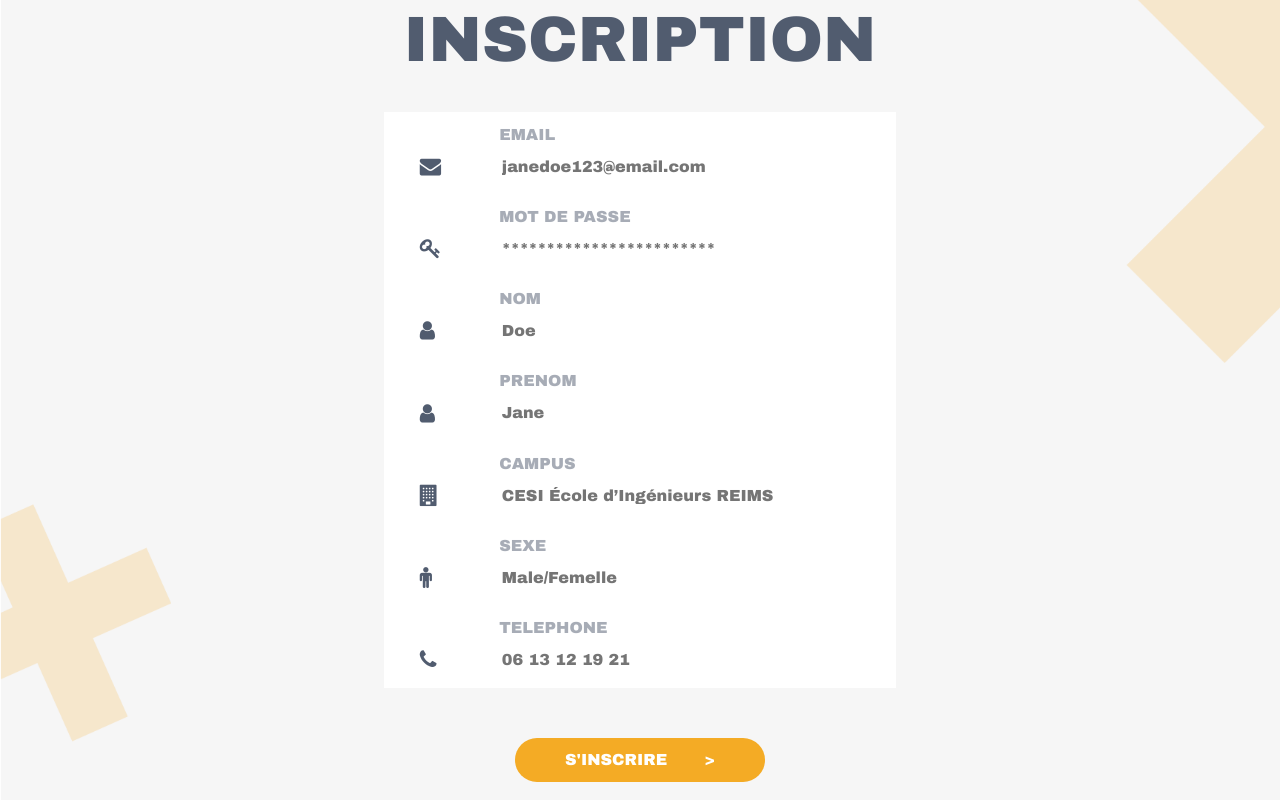
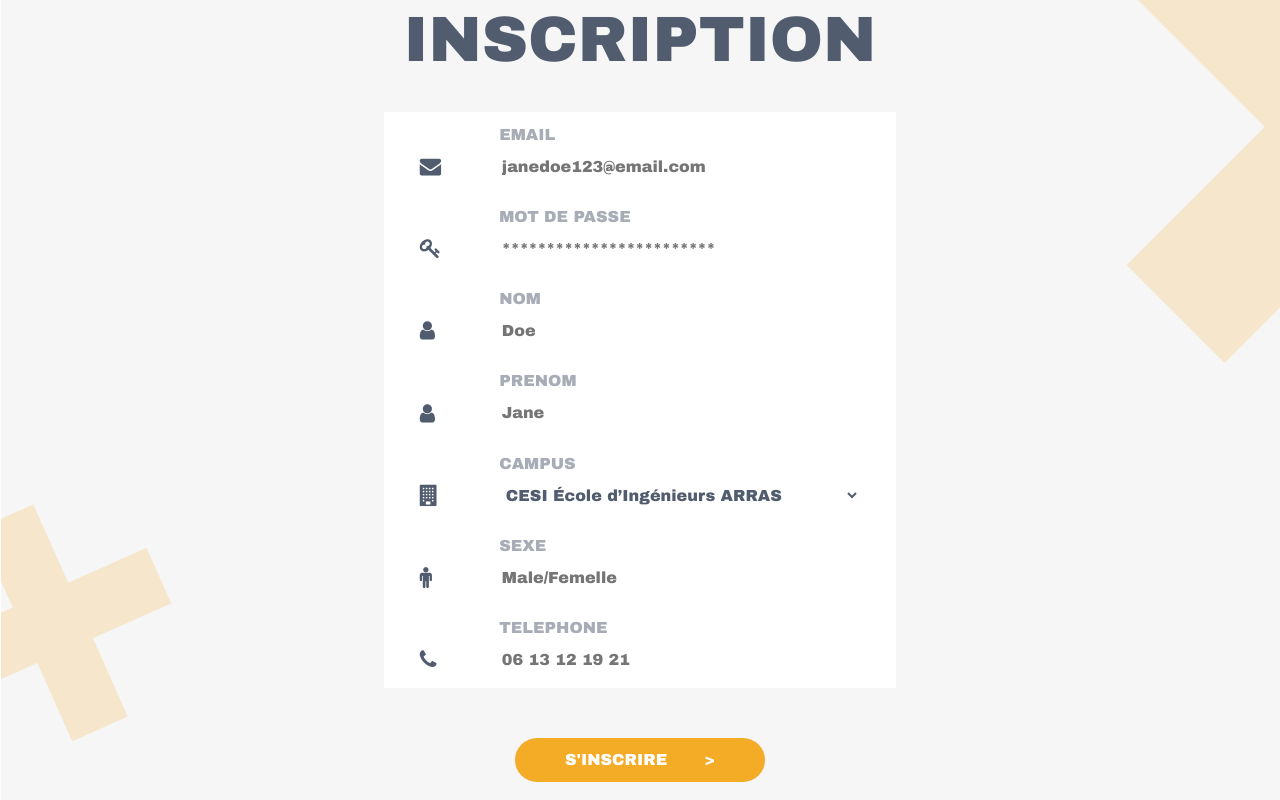
Before and after one commit to AHIsma/ProjetWeb, a PHP site: page /inscription.php in a window 1280 px wide. Run offline with PHP 8.4, Linux system fonts and the light colour scheme.

Commit message:
Changement de l'option campus dans inscription

```diff
--- a/assets/css/style.css
+++ b/assets/css/style.css
@@ -116,7 +116,6 @@ ul.voir_plus_bdecesicampus li:active {
     color: black !important;
     border-radius: 30px;
     background: white;
-    box-shadow: 8px 0px 10px #555;
     /* border: 2px solid black; */
 }
 
--- a/inscription.php
+++ b/inscription.php
@@ -33,32 +33,52 @@
                 <p class="pass_connexion">
                     <label for="password" class="youpasswd" data-icon="p"> NOM </label><br>
                     <i class="fa fa-user fa-lg fa-fw" aria-hidden="true"></i>
-                        <input id="password" name="nom" required="required" type="text"
-                            placeholder="Doe" />
+                    <input id="password" name="nom" required="required" type="text" placeholder="Doe" />
                 </p>
                 <p class="pass_connexion">
                     <label for="password" class="youpasswd" data-icon="p"> PRENOM </label><br>
                     <i class="fa fa-user fa-lg fa-fw" aria-hidden="true"></i>
-                        <input id="password" name="prenom" required="required" type="text"
-                            placeholder="Jane" />
+                    <input id="password" name="prenom" required="required" type="text" placeholder="Jane" />
                 </p>
                 <p class="pass_connexion">
                     <label for="password" class="youpasswd" data-icon="p"> CAMPUS </label><br>
                     <i class="fa fa-building fa-lg fa-fw" aria-hidden="true"></i>
-                        <input id="password" name="ville" required="required" type="text"
-                            placeholder="CESI École d’Ingénieurs REIMS" />
+                    <select id="password" name="ville">
+                        <option value="Arras">CESI École d’Ingénieurs ARRAS</option>
+                        <option value="Lille">CESI École d’Ingénieurs LILLE</option>
+                        <option value="Rouen">CESI École d’Ingénieurs ROUEN</option>
+                        <option value="Caen">CESI École d’Ingénieurs CAEN</option>
+                        <option value="Reims">CESI École d’Ingénieurs REIMS</option>
+                        <option value="Nancy">CESI École d’Ingénieurs NANCY</option>
+                        <option value="Strasbourg">CESI École d’Ingénieurs STRASBOURG</option>
+                        <option value="Paris">CESI École d’Ingénieurs PARIS</option>
+                        <option value="Le Mans">CESI École d’Ingénieurs LE MANS</option>
+                        <option value="Orleans">CESI École d’Ingénieurs ORLEANS</option>
+                        <option value="Brest">CESI École d’Ingénieurs BREST</option>
+                        <option value="Saint-Nazaire">CESI École d’Ingénieurs SAINT-NAZAIRE</option>
+                        <option value="Nantes">CESI École d’Ingénieurs NANTES</option>
+                        <option value="Dijon">CESI École d’Ingénieurs DIJON</option>
+                        <option value="La Rochelle">CESI École d’Ingénieurs LA ROCHELLE</option>
+                        <option value="Angouleme">CESI École d’Ingénieurs ANGOULEME</option>
+                        <option value="Lyon">CESI École d’Ingénieurs LYON</option>
+                        <option value="Grenoble">CESI École d’Ingénieurs GRENOBLE</option>
+                        <option value="Bordeaux">CESI École d’Ingénieurs BORDEAUX</option>
+                        <option value="Toulouse">CESI École d’Ingénieurs TOULOUSE</option>
+                        <option value="Pau">CESI École d’Ingénieurs PAU</option>
+                        <option value="Montpellier">CESI École d’Ingénieurs MONTPELLIER</option>
+                        <option value="Aix-En-Provence">CESI École d’Ingénieurs AIX-EN-PROVENCE</option>
+                        <option value="Nice">CESI École d’Ingénieurs NICE</option>
+                    </select>
                 </p>
                 <p class="pass_connexion">
                     <label for="password" class="youpasswd" data-icon="p"> SEXE </label><br>
                     <i class="fa fa-male fa-lg fa-fw" aria-hidden="true"></i>
-                        <input id="password" name="gender" required="required" type="text"
-                            placeholder="Male/Femelle" />
+                    <input id="password" name="gender" required="required" type="text" placeholder="Male/Femelle" />
                 </p>
                 <p class="pass_connexion">
                     <label for="password" class="youpasswd" data-icon="p"> TELEPHONE </label><br>
                     <i class="fa fa-phone fa-lg fa-fw" aria-hidden="true"></i>
-                        <input id="password" name="tel" required="required" type="text"
-                            placeholder="06 13 12 19 21" />
+                    <input id="password" name="tel" required="required" type="text" placeholder="06 13 12 19 21" />
                 </p>
             </div>
             <p class="login button_connex">
```
Lines whose indentation alone changed are shown as unchanged.
